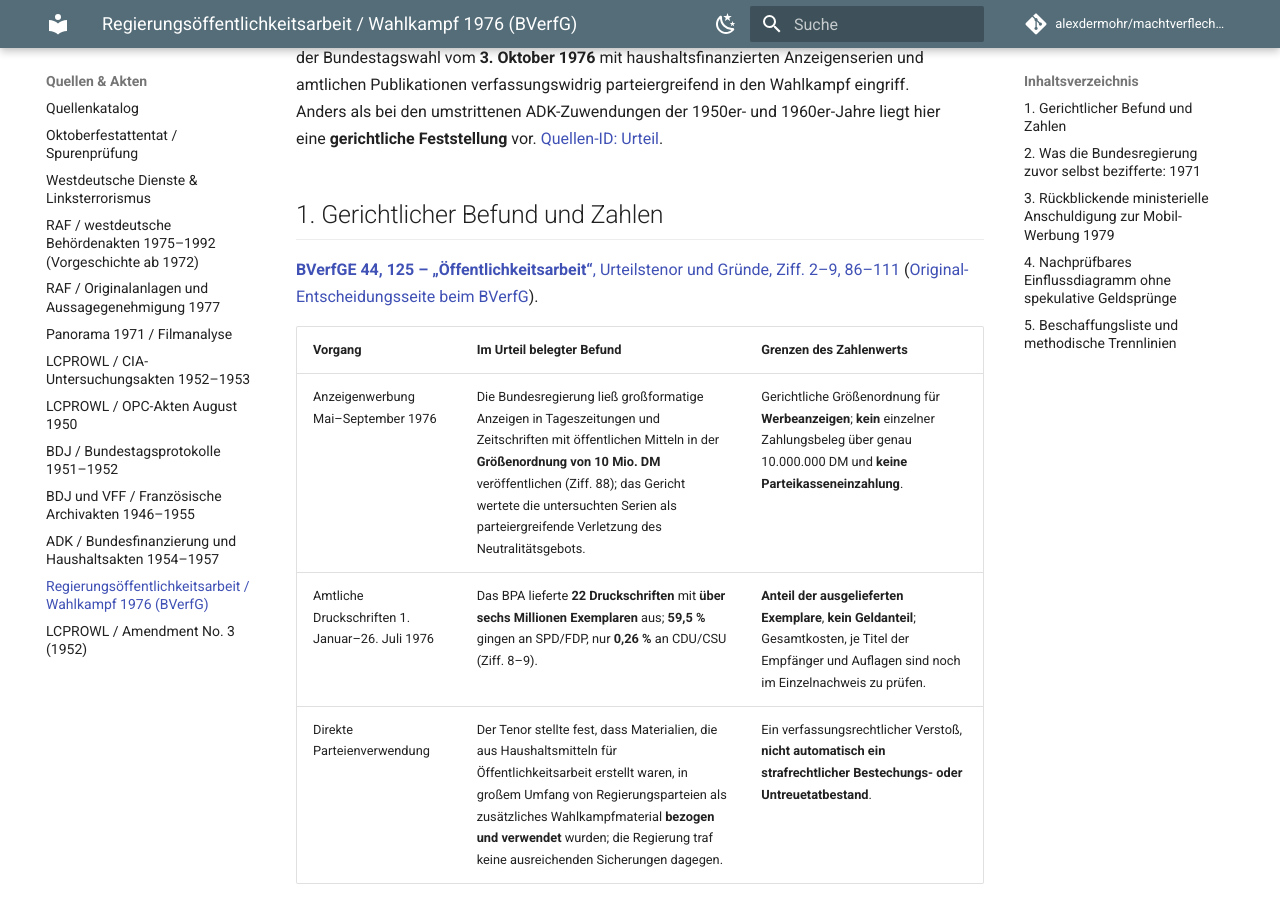
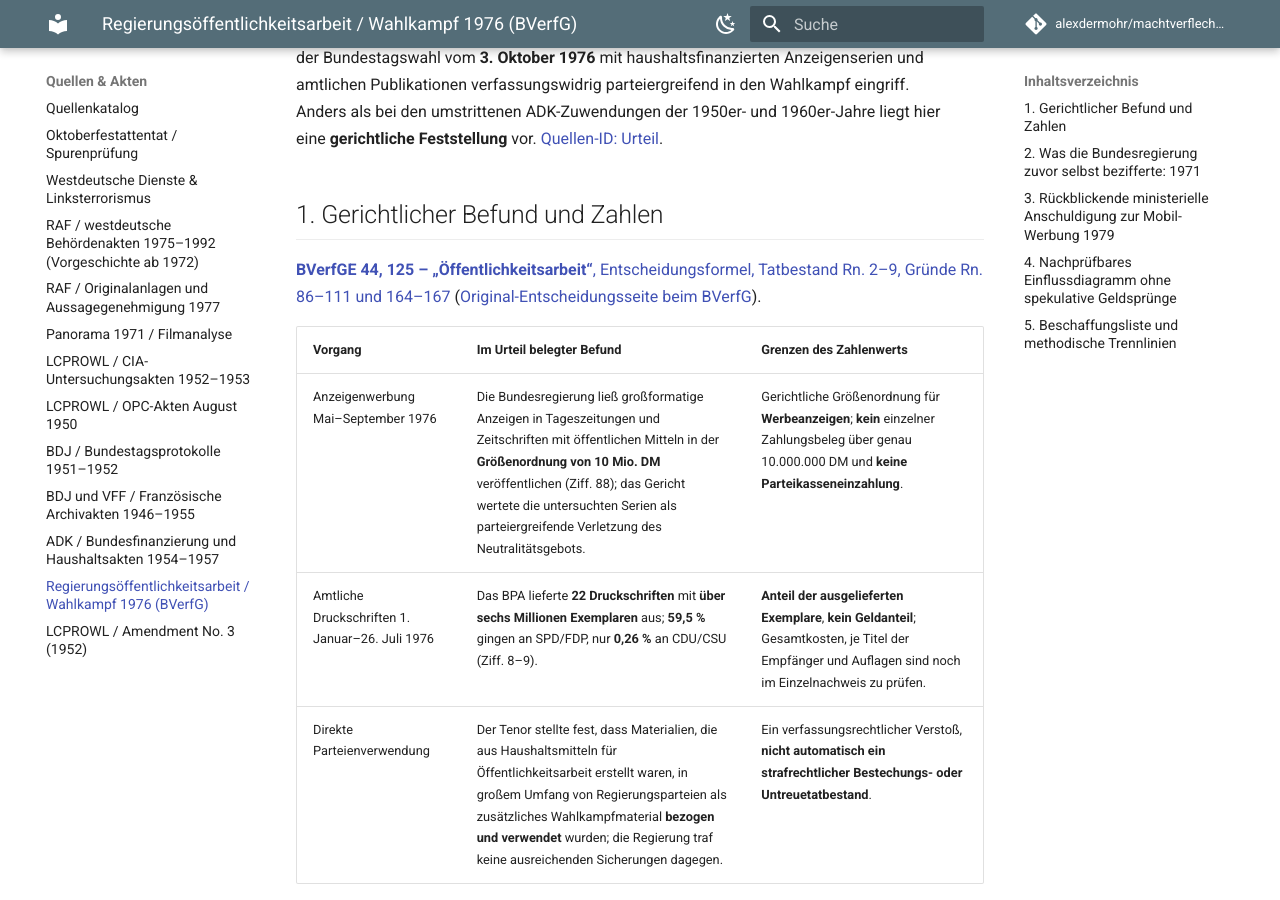
Before and after one commit to alexdermohr/machtverflechtungen, an MkDocs documentation site: the page built from docs/quellen/bverfg-staatliche-wahlkampfhilfe-1976.md, in a window 1280 px wide and 900 px high, scrolled down 352 px. Built offline with MkDocs 1.6.1 and Material for MkDocs 9.7.7, drawn with Linux system fonts in a browser that asks for light colours; comment, search, counter and statistics services are not loaded.

Commit message:
fix: BVerfG Quellenlocator um entscheidende Rn. 164–167 ergänzen

```diff
--- a/docs/quellen/bverfg-staatliche-wahlkampfhilfe-1976.md
+++ b/docs/quellen/bverfg-staatliche-wahlkampfhilfe-1976.md
@@ -4,7 +4,7 @@
 
 ## 1. Gerichtlicher Befund und Zahlen
 
-[**BVerfGE 44, 125 – „Öffentlichkeitsarbeit“**, Urteilstenor und Gründe, Ziff. 2–9, 86–111](https://www.servat.unibe.ch/dfr/bv044125.html) ([Original-Entscheidungsseite beim BVerfG](https://www.bundesverfassungsgericht.de/SharedDocs/Entscheidungen/EN/1977/03/es19770302_2bve000176en.html)).
+[**BVerfGE 44, 125 – „Öffentlichkeitsarbeit“**, Entscheidungsformel, Tatbestand Rn. 2–9, Gründe Rn. 86–111 und 164–167](https://www.servat.unibe.ch/dfr/bv044125.html) ([Original-Entscheidungsseite beim BVerfG](https://www.bundesverfassungsgericht.de/SharedDocs/Entscheidungen/EN/1977/03/es19770302_2bve000176en.html)).
 
 | Vorgang | Im Urteil belegter Befund | Grenzen des Zahlenwerts |
 | --- | --- | --- |
```
Also changed, not shown: docs/quellen/index.md (+1 -1 lines), 2 other files.
